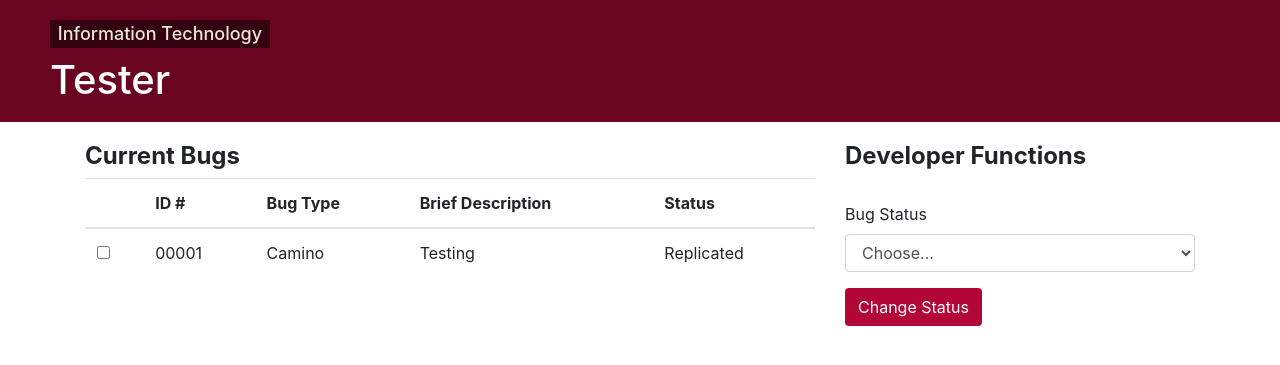
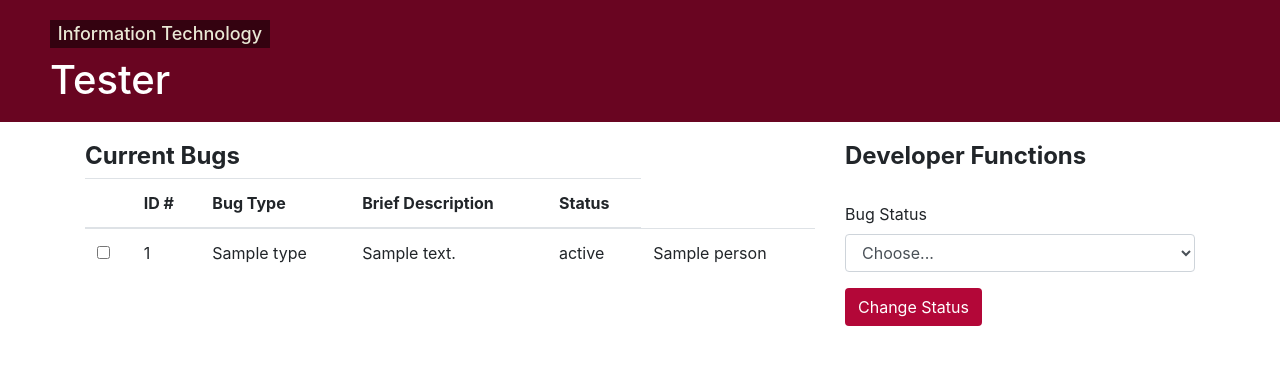
Before and after one commit to samtomlee/bug_reporting_system, a Flask app: template app/templates/tester.html in a window 1280 px wide. Shown: the part 56-421 px from the top of the page. Run offline with Flask 2, Linux system fonts and the light colour scheme; the template is opened without the code that fills it: most values are stand-ins (such as "Sample title", 1, 10 or a date in 2020); some libraries are stand-ins or nearby versions.

Commit message:
table data updates

```diff
--- a/app/templates/form.html
+++ b/app/templates/form.html
@@ -22,10 +22,10 @@
     <div class="collapse navbar-collapse" id="navbarToggler">
       <ul class="navbar-nav mr-auto mt-2 mt-lg-0">
         <li class="nav-item">
-          <a class="nav-link" href="index.html">Home</a>
+          <a class="nav-link" href="/home">Home</a>
         </li>
         <li class="nav-item active">
-          <a class="nav-link" href="form.html">Bug Report Form</a>
+          <a class="nav-link" href="/report">Bug Report Form</a>
         </li>
         <li class="nav-item">
           <a class="nav-link" href="history.html">Bug History</a>
--- a/app/templates/tester.html
+++ b/app/templates/tester.html
@@ -46,7 +46,7 @@
         <div class="col-md-8">
           <!-- Table of Bugs -->
           <h4><b>Current Bugs</b></h4>
-          <table class="table" data-toggle="table" data-click-to-select="true">
+          <table class="table" id="bugs">
             <thead>
               <tr>
                 <th data-field="state" data-checkbox="true"></th>
@@ -56,13 +56,16 @@
                 <th scope="col">Status</th>
               </tr>
             </thead>
-            <tr>
+            {% for bug in bugs %}
+            <tr id={{ bug.id }}>
               <td><input type="checkbox" class="bugEntry"/></td>
-              <td>00001</td>
-              <td>Camino</td>
-              <td>Testing</td>
-              <td>Replicated</td>
+              <td>{{bug.id}}</td>
+              <td>{{bug.type}}</td>
+              <td>{{bug.briefDesc}}</td>
+              <td>{{bug.status}}</td>
+              <td>{{bug.person}}</td>
             </tr>
+            {% endfor %}
           </table>
         </div>
         <div class="col-md-4">
```
Also changed, not shown: app/templates/developer.html (+8 -6 lines).
